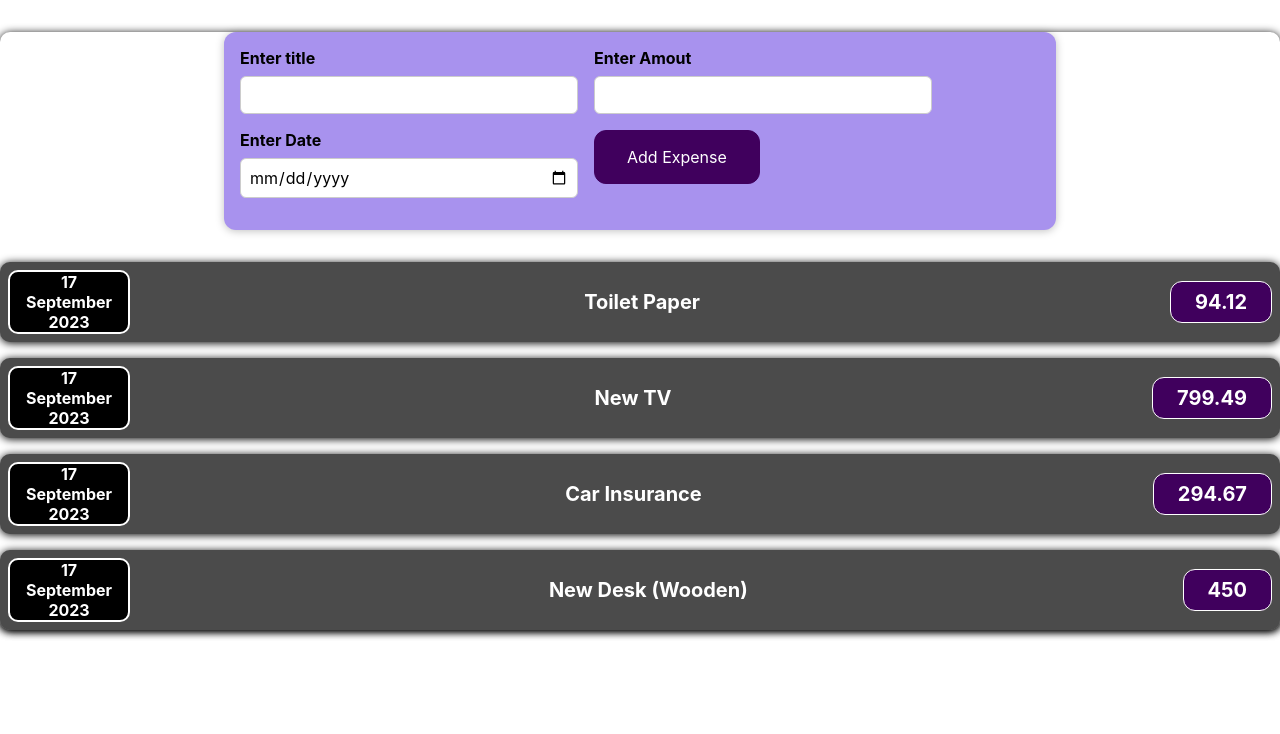
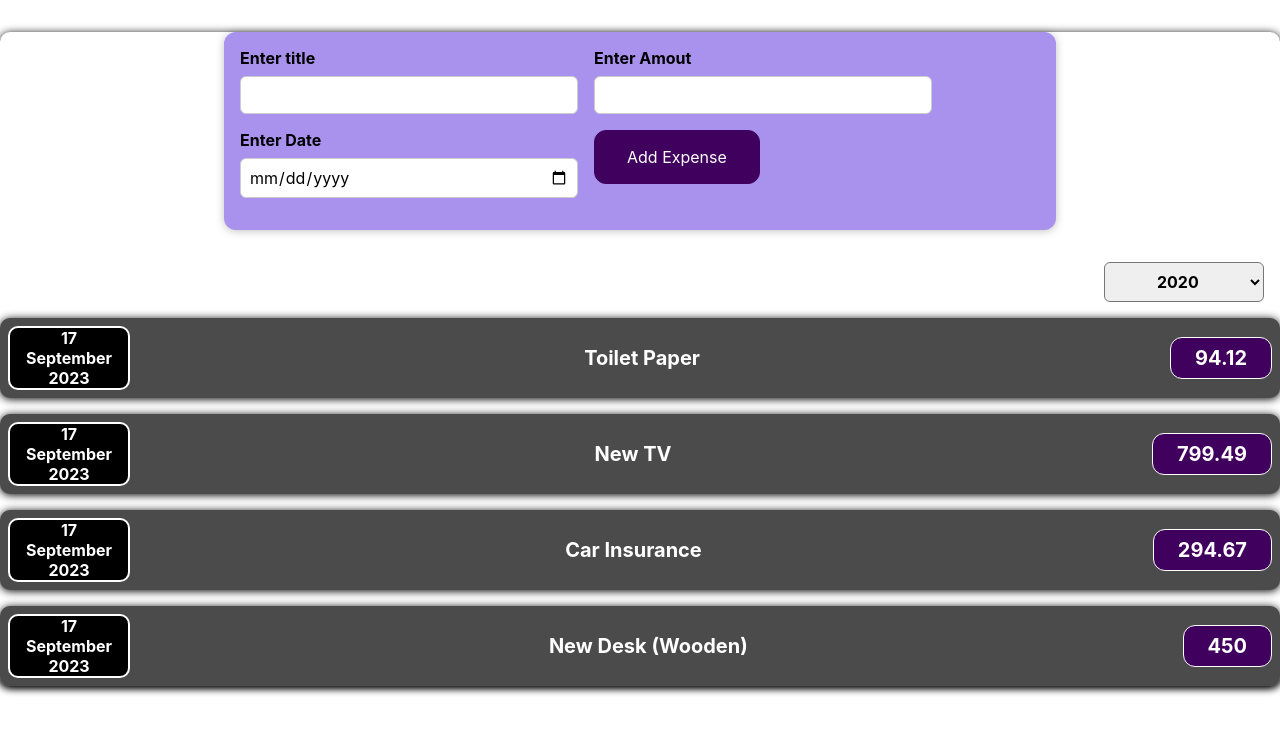
Before and after one commit to Kanharajput/ReactCompStateList, a React (Create React App) app: page / in a window 1280 px wide. Shown: the top 734 px of the page. Built offline with nearby package versions, Linux system fonts and the light colour scheme.

Commit message:
Filter Expense to filter expense

```diff
--- a/src/App.js
+++ b/src/App.js
@@ -2,6 +2,8 @@
 import Card from './components/ui/Card';
 import NewExpense from './components/newexpenses/NewExpense';
 import {useState} from 'react';
+import FilterExpense from './components/filterexpenses/FilterExpense';
+
 
 const initial_expenses = [
   {
@@ -38,9 +40,15 @@
     setExpenses([expense, ...expenses]);
   }
 
+  function getSelectYear(selectedYear){
+    console.log(selectedYear);
+  }
+
+
   return (
     <Card>
       <NewExpense passExpense={getExpenseFromNewExpense}/>
+      <FilterExpense onChangeFilter={getSelectYear}/>
       {/* map method extract each item of list and let us modify that modify to create something new */}
       {expenses.map((expense) => (<ExpenseItem title={expense.title} amount={expense.amount} date={expense.date}/>))}
     </Card>
--- /dev/null
+++ b/src/components/filterexpenses/FilterExpense.css
@@ -0,0 +1,24 @@
+.expense-filter {
+    color: white;
+    padding: 0 1rem;
+}
+
+.expense-filter__control {
+    display: flex;
+    width: 100%;
+    align-items: center;
+    justify-content: space-between;
+    margin: 1rem 0;
+}
+
+.expense-filter label {
+    font-weight: bold;
+    margin-bottom: 0.5rem;
+}
+
+.expense-filter select {
+    font: inherit;
+    padding: 0.5rem 3rem;
+    font-weight: bold;
+    border-radius: 6px;
+}
--- /dev/null
+++ b/src/components/filterexpenses/FilterExpense.js
@@ -0,0 +1,25 @@
+import './FilterExpense.css';
+
+function FilterExpense(props){
+
+    const handleDropDown = (event) => {
+        props.onChangeFilter(event.target.value);
+    }
+
+
+    return(
+        <div className="expense-filter">
+            <div className="expense-filter__control">
+                <label>Filter for year</label>
+                <select value={props.default} onChange={handleDropDown}>
+                    <option value="2020">2020</option>
+                    <option value="2021">2021</option>
+                    <option value="2022">2022</option>
+                    <option value="2023">2023</option>
+                </select>
+            </div>
+        </div>
+    );
+}
+
+export default FilterExpense;
```
